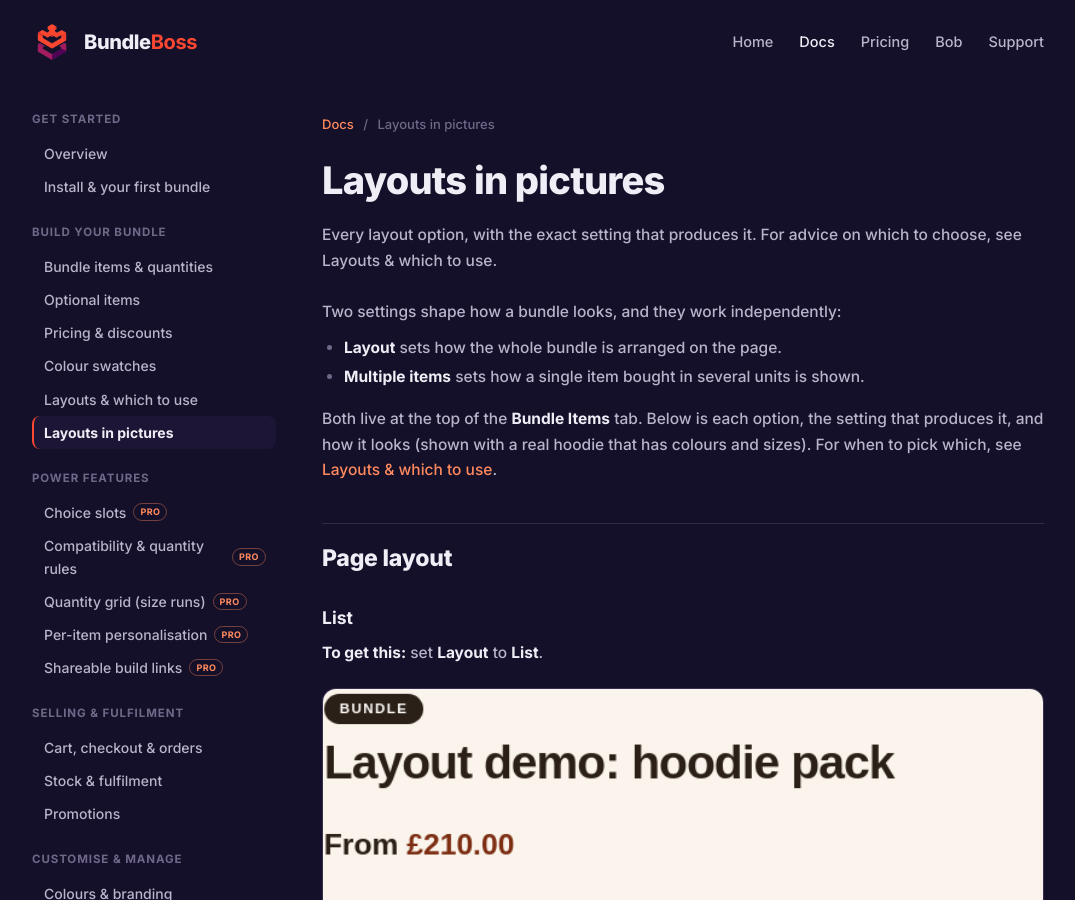
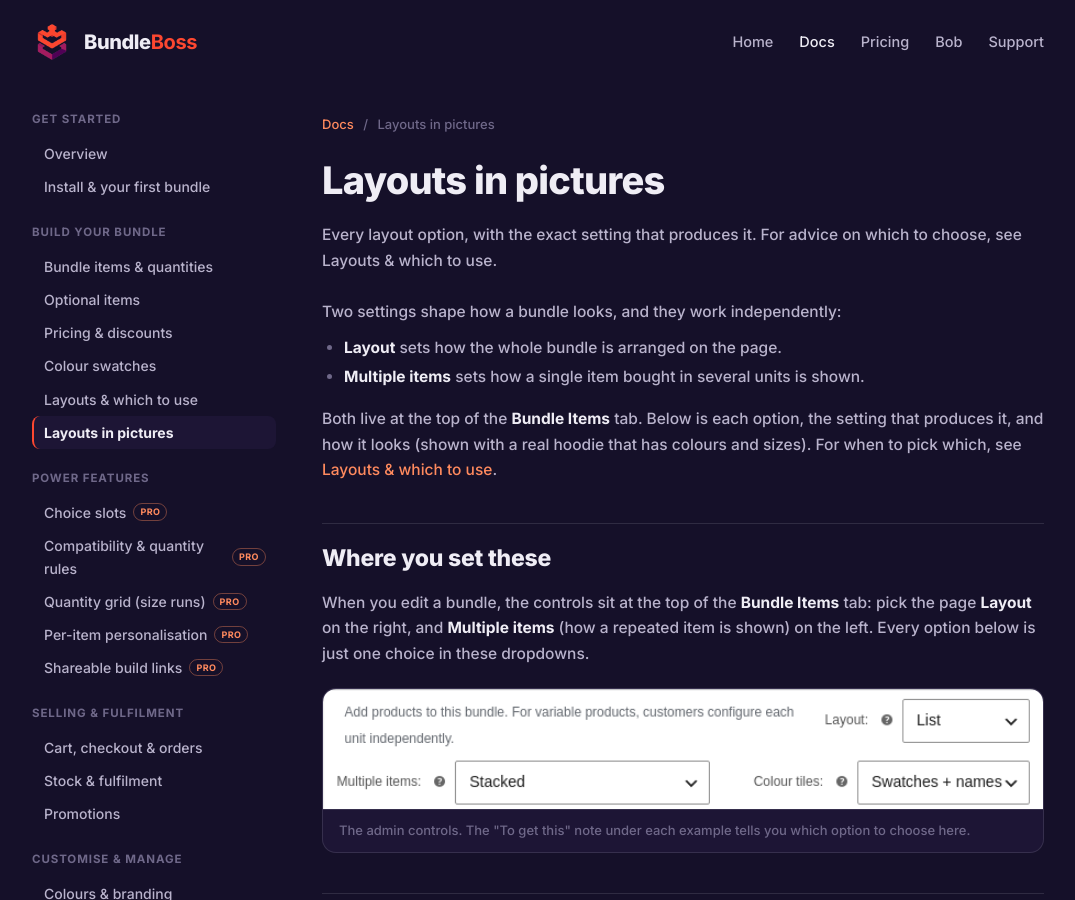
Before and after one commit to BundleBoss/website, a Jekyll site: the page built from docs/layout-gallery.md, in a window 1280 px wide and 900 px high. Shown: the whole window, without its empty margins (102-1177 px from the left). Built offline with Jekyll 4.4.1, drawn with Linux system fonts in a browser that asks for light colours.

Commit message:
Docs gallery: add a 'Where you set these' admin shot, fix the choice-slot image
Adds one admin screenshot of the Layout + Multiple items controls at the top, so each combination's setting maps to a visible control. Also hides the empty slot-image column on the choice-slot example so it no longer shows a broken-image placeholder.

```diff
--- a/docs/layout-gallery.md
+++ b/docs/layout-gallery.md
@@ -12,6 +12,15 @@ Two settings shape how a bundle looks, and they work independently:
 - **Multiple items** sets how a single item bought in several units is shown.
 
 Both live at the top of the **Bundle Items** tab. Below is each option, the setting that produces it, and how it looks (shown with a real hoodie that has colours and sizes). For when to pick which, see [Layouts &amp; which to use](/docs/layouts/).
+
+## Where you set these
+
+When you edit a bundle, the controls sit at the top of the **Bundle Items** tab: pick the page **Layout** on the right, and **Multiple items** (how a repeated item is shown) on the left. Every option below is just one choice in these dropdowns.
+
+<figure>
+  <img src="/docs/img/gallery-admin-controls.png" alt="The Layout and Multiple items dropdowns at the top of the Bundle Items tab in the admin">
+  <figcaption>The admin controls. The "To get this" note under each example tells you which option to choose here.</figcaption>
+</figure>
 
 ## Page layout
 
```
Also changed, not shown: docs/img/gallery-admin-controls.png (added), docs/img/gallery-choice.png.
